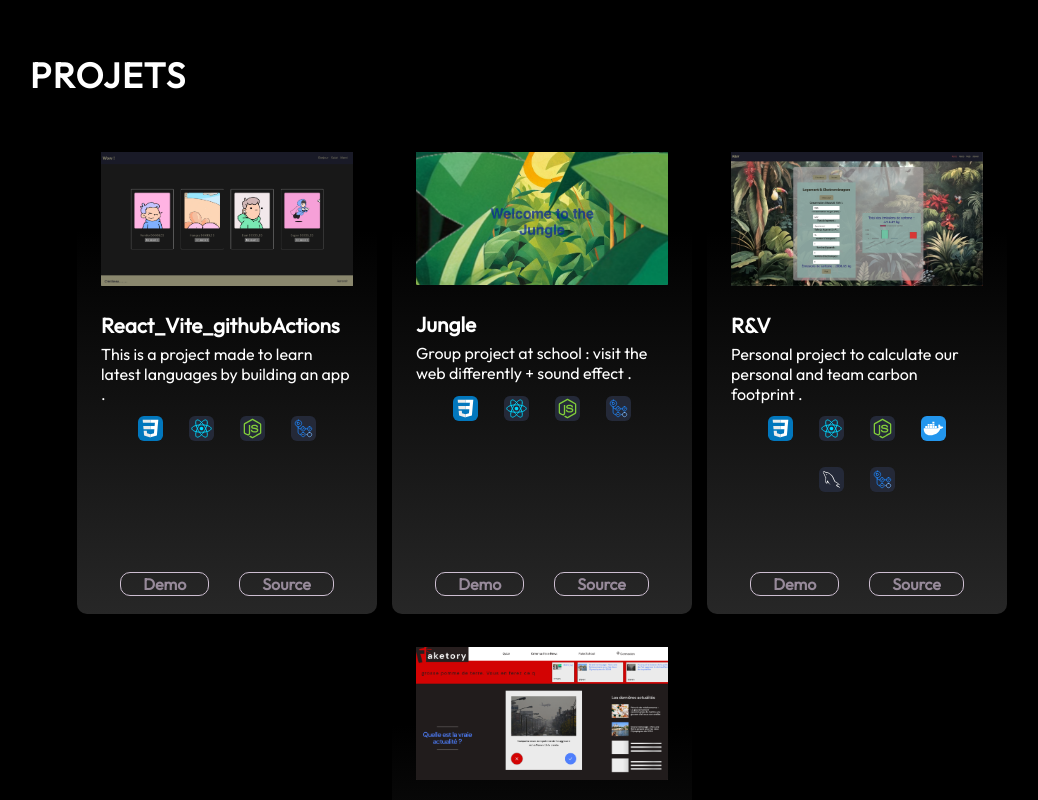
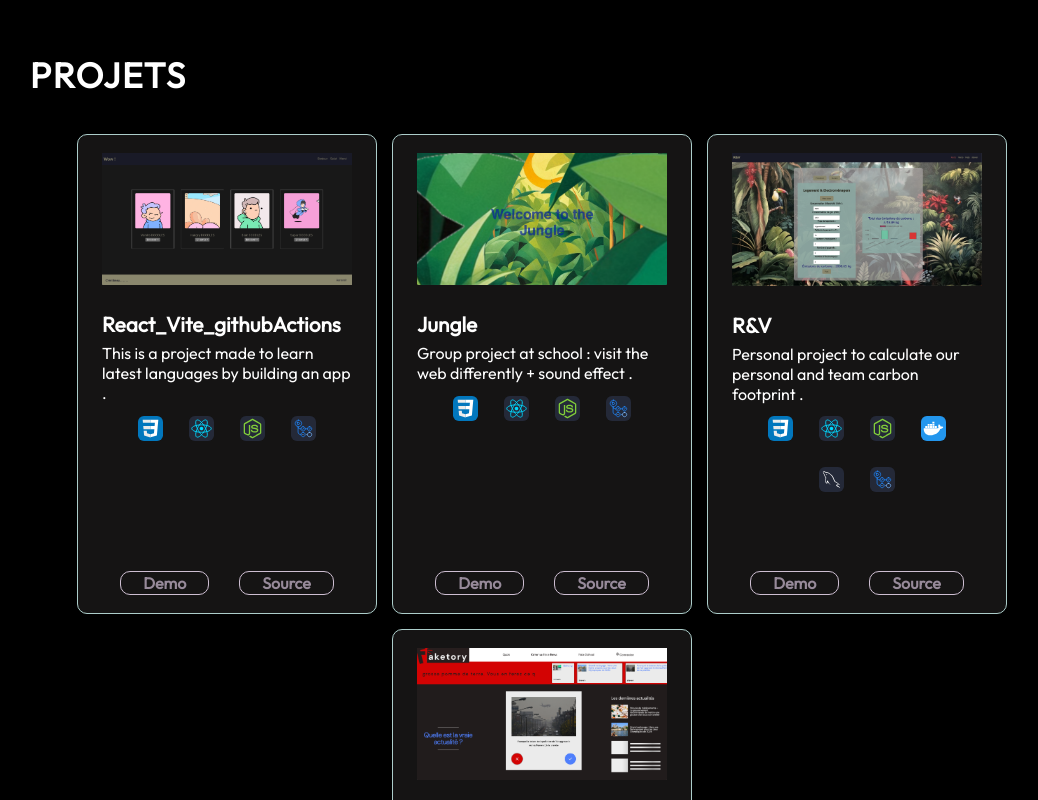
Before and after one commit to stevenbachimont/portfolio1, a React (Vite) app: page / in a window 1280 px wide. Shown: the part 2360-3160 px from the top of the page, without its empty margins (98-1136 px from the left). Built offline with nearby package versions, Linux system fonts and the light colour scheme.

Commit message:
modif project card

```diff
--- a/src/components/Projects/ProjectCard.module.css
+++ b/src/components/Projects/ProjectCard.module.css
@@ -4,7 +4,8 @@
   display: flex;
   flex-direction: column;
   border-radius: 10px;
-  background: linear-gradient(0deg, #272727 0%, rgba(25, 55, 109, 0) 80%);
+  background: #151414;
+  border: solid 1px #accdca;
   padding: 18px 24px;
   width: 300px;
   height: 480px;
```
Also changed, not shown: 2 other files (tests, documents, lock files or other folders).
